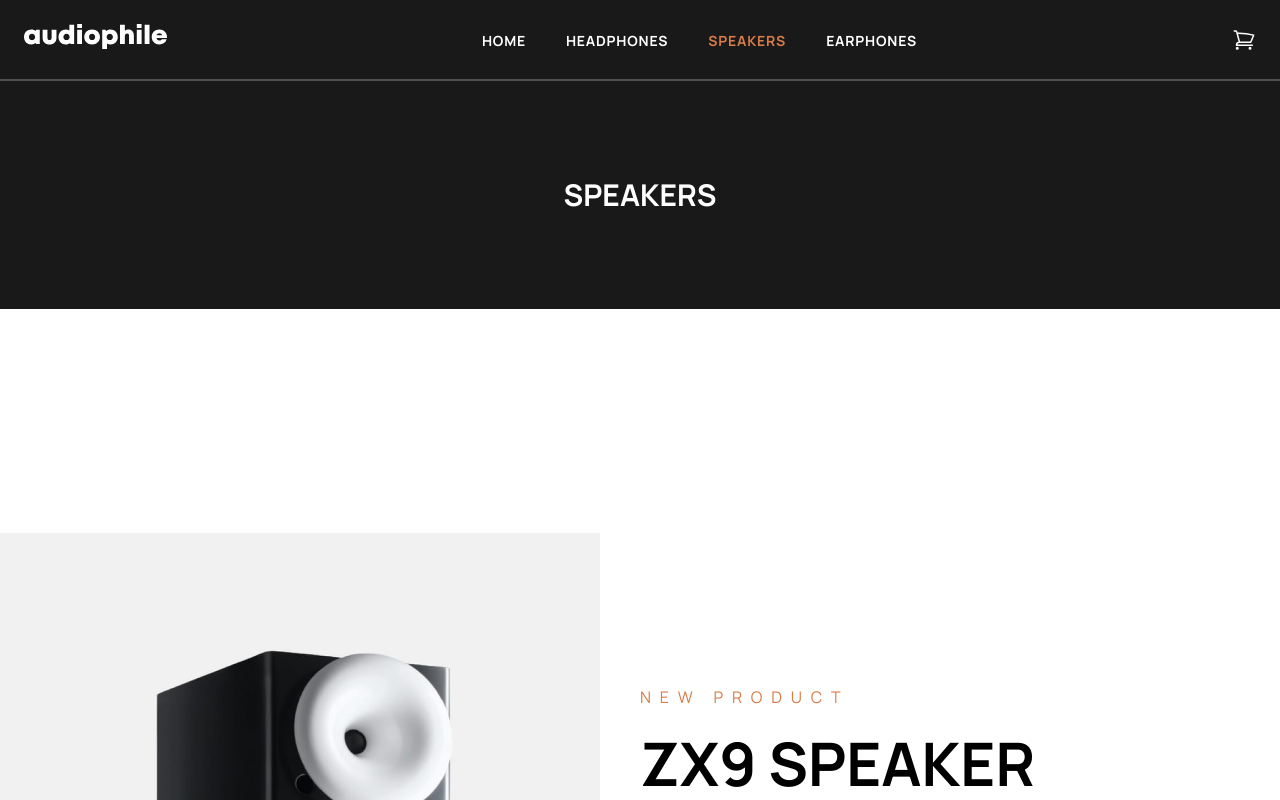
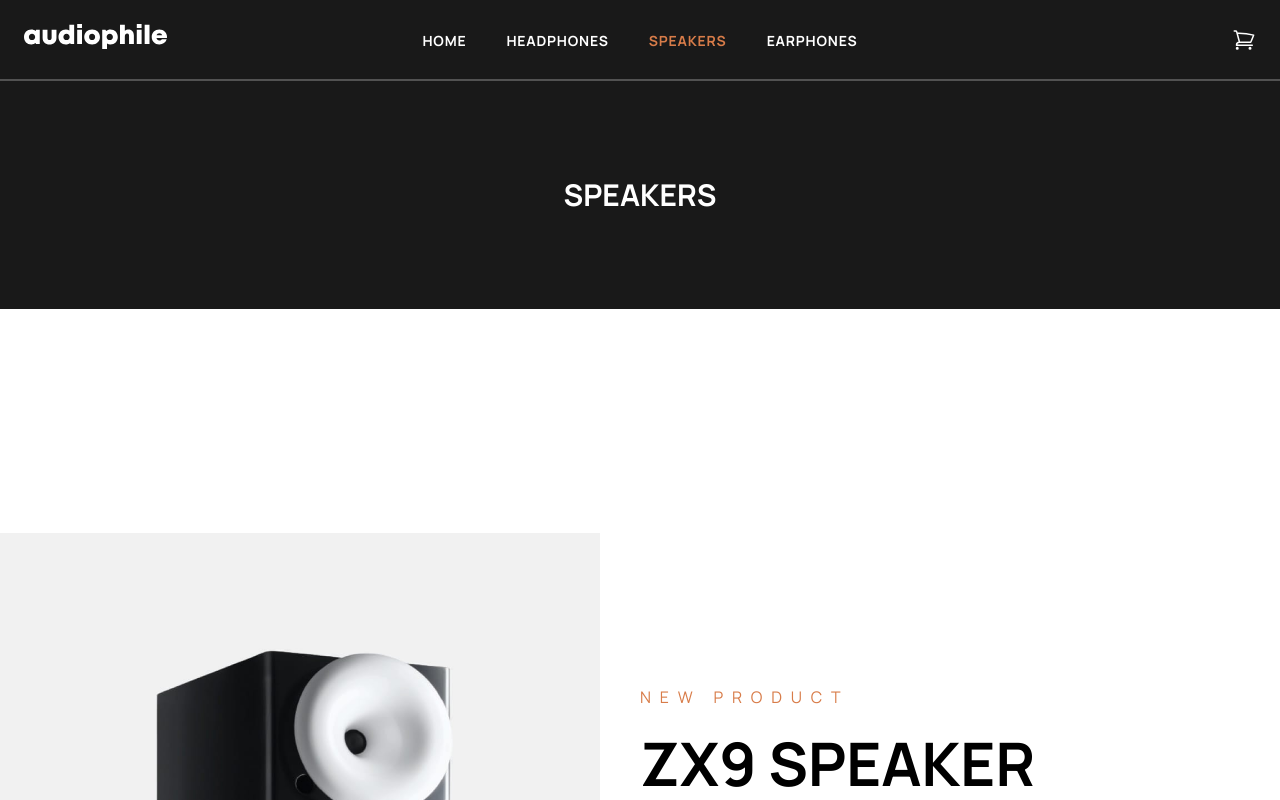
Before and after one commit to Jack-LP/audiophile, a Next.js app: page /speakers in a window 1280 px wide. Shown: the top 800 px of the page. Built offline with nearby package versions, Linux system fonts and the light colour scheme.

Commit message:
Fixed nav centering

```diff
--- a/components/common/CategorySection/CategoryCard.jsx
+++ b/components/common/CategorySection/CategoryCard.jsx
@@ -7,7 +7,7 @@ const CategoryCard = ({ image, title, href }) => {
   return (
     <Link href={`/${href}`}>
       <div className='flex flex-col flex-1 gap-2 items-center bg-stone-200 rounded-lg pb-6 pt-[8rem] relative group cursor-pointer'>
-        <div className='w-[15rem] absolute -top-24'>
+        <div className='w-[15rem] absolute -top-24 group-hover:-translate-y-4 transition ease-out'>
           <Image alt={title} src={image} />
         </div>
         <h2 className='text-xl font-bold uppercase'>{title}</h2>
--- a/components/common/Navbar.jsx
+++ b/components/common/Navbar.jsx
@@ -12,13 +12,13 @@ const Navbar = () => {
   return (
     <div className='bg-charcoal'>
       <nav className='border-b-neutral-600 border-b-2 p-6 text-white container mx-auto'>
-        <ul className='flex justify-between uppercase items-center tracking-wider'>
+        <ul className='flex justify-between uppercase items-center tracking-wider relative'>
           <li>
             <Link href='/'>
               <Image alt='audiophile' src={Logo} className='cursor-pointer' />
             </Link>
           </li>
-          <div className='flex gap-10'>
+          <div className='flex gap-10 absolute top-1/2 left-1/2 -translate-x-1/2 -translate-y-1/2'>
             {navRoutes.map((route) => (
               <NavLink
                 key={route}
```
